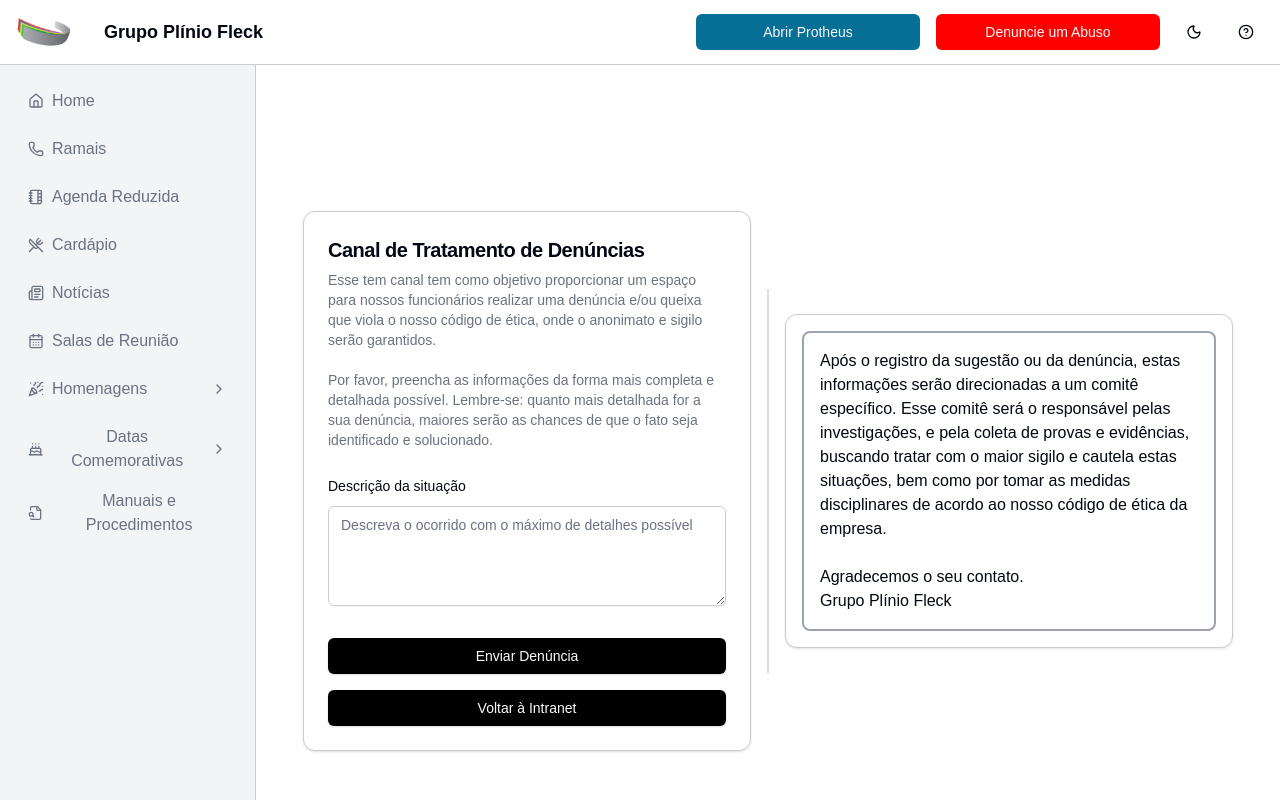
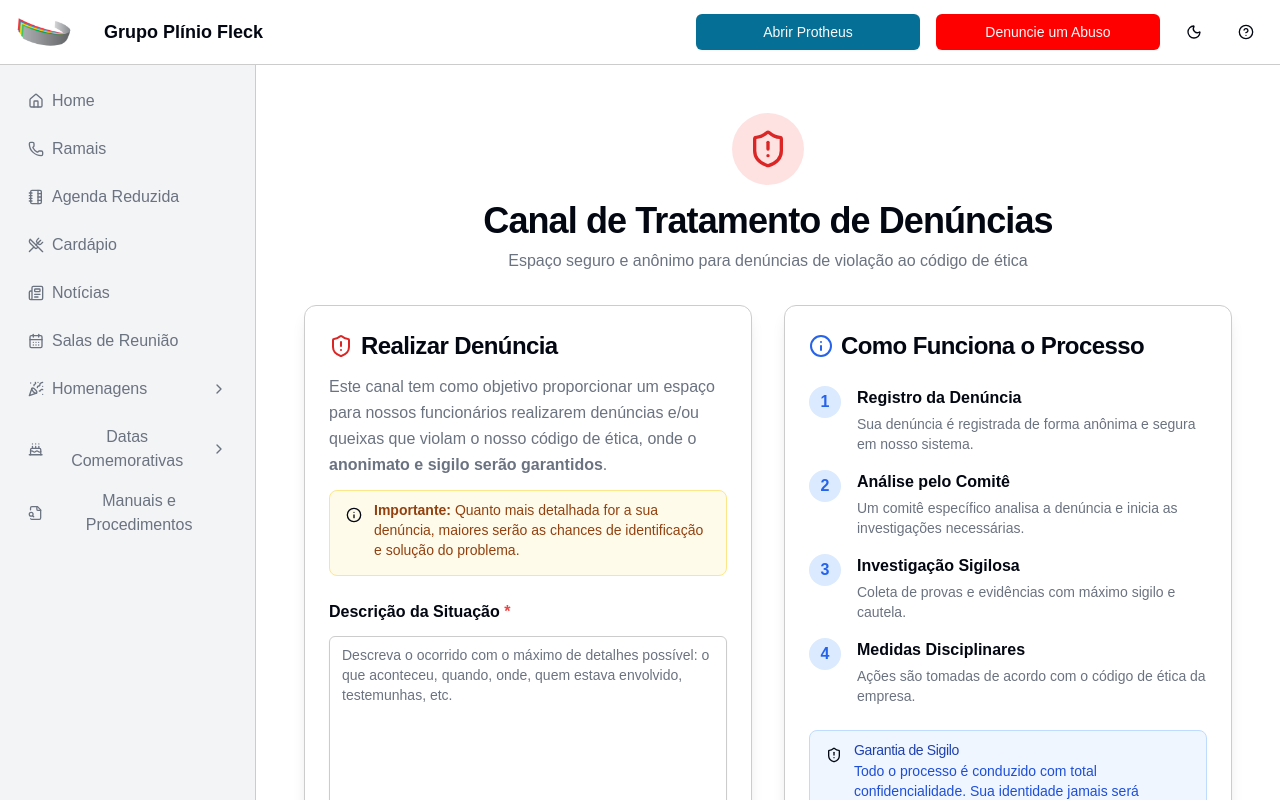
Before and after one commit to FabioHAraujo/intranet-plinio, a Next.js app: page /denuncia in a window 1280 px wide. Built offline with nearby package versions, Linux system fonts and the light colour scheme.

Commit message:
style: Melhorado a estilização da denúncia de abuso

```diff
--- a/app/(pages)/denuncia/page.tsx
+++ b/app/(pages)/denuncia/page.tsx
@@ -6,18 +6,18 @@ import { Button } from "@/components/ui/button";
 import { Card, CardHeader, CardTitle, CardDescription, CardContent, CardFooter } from "@/components/ui/card";
 import { Label } from "@/components/ui/label";
 import { Textarea } from "@/components/ui/textarea";
-import { AlertCircle } from 'lucide-react';
+import { AlertCircle, CheckCircle2, ShieldAlert, Info, ArrowLeft } from 'lucide-react';
 import { Alert, AlertDescription, AlertTitle } from "@/components/ui/alert";
-import { Separator } from '@/components/ui/separator';
 
 export default function AbuseReportForm() {
     const [isSubmitted, setIsSubmitted] = useState(false);
+    const [isSubmitting, setIsSubmitting] = useState(false);
     const router = useRouter();
 
     const handleSubmit = async (event: React.FormEvent) => {
       event.preventDefault();
+      setIsSubmitting(true);
 
-      // Captura apenas o campo de descrição
       const descricao = (event.target as HTMLFormElement).description.value;
 
       try {
@@ -26,7 +26,7 @@ export default function AbuseReportForm() {
           headers: {
             'Content-Type': 'application/json',
           },
-          body: JSON.stringify({ descricao }), // Passa apenas a descrição
+          body: JSON.stringify({ descricao }),
         });
 
         if (response.ok) {
@@ -37,24 +37,37 @@ export default function AbuseReportForm() {
         }
       } catch (error) {
         console.error("Erro ao enviar a denúncia:", error);
+      } finally {
+        setIsSubmitting(false);
       }
     };
 
     if (isSubmitted) {
       return (
-        <div className="flex items-center justify-center min-h-screen">
-          <Card className="w-full max-w-md">
-            <CardContent className="pt-6">
-              <Alert>
-                <AlertCircle className="h-4 w-4" />
-                <AlertTitle>Denúncia Recebida</AlertTitle>
-                <AlertDescription>
-                  Sua denúncia foi registrada e será investigada com sigilo. Obrigado por ajudar a manter um ambiente de trabalho seguro.
+        <div className="flex items-center justify-center min-h-screen p-4 bg-gradient-to-br from-green-50 to-emerald-50 dark:from-gray-900 dark:to-gray-800">
+          <Card className="w-full max-w-lg shadow-lg animate-in fade-in slide-in-from-bottom-4 duration-500">
+            <CardContent className="pt-8 pb-6">
+              <div className="flex flex-col items-center text-center space-y-4">
+                <div className="rounded-full bg-green-100 dark:bg-green-900 p-3">
+                  <CheckCircle2 className="h-12 w-12 text-green-600 dark:text-green-400" />
+                </div>
+                <Alert className="border-green-200 bg-green-50 dark:bg-green-950 dark:border-green-800">
+                  <AlertCircle className="h-4 w-4 text-green-600 dark:text-green-400" />
+                  <AlertTitle className="text-green-800 dark:text-green-300">Denúncia Recebida com Sucesso</AlertTitle>
+                  <AlertDescription className="text-green-700 dark:text-green-400">
+                    Sua denúncia foi registrada e será investigada com <strong>total sigilo</strong>.
+                    Obrigado por ajudar a manter um ambiente de trabalho seguro e ético.
                   </AlertDescription>
                 </Alert>
+              </div>
             </CardContent>
-            <CardFooter>
-                <Button type="button" className="w-full bg-black hover:bg-blue-500" onClick={() => router.push('/')}>
+            <CardFooter className="flex flex-col gap-2">
+              <Button
+                type="button"
+                className="w-full"
+                onClick={() => router.push('/')}
+              >
+                <ArrowLeft className="mr-2 h-4 w-4" />
                 Retornar à Intranet
               </Button>
             </CardFooter>
@@ -64,50 +77,177 @@ export default function AbuseReportForm() {
     }
 
     return (
-      <div className="flex items-center justify-center min-h-screen">
-        <Card className="w-full max-w-md">
-          <CardHeader>
-            <CardTitle className='text-xl'>Canal de Tratamento de Denúncias</CardTitle>
-            <CardDescription>
-            Esse tem canal tem como objetivo proporcionar um espaço para nossos funcionários realizar uma denúncia e/ou queixa que viola o nosso código de ética, onde o anonimato e sigilo serão garantidos.
-            <br/><br/>
-            Por favor, preencha as informações da forma mais completa e detalhada possível. Lembre-se: quanto mais detalhada for a sua denúncia, maiores serão as chances de que o fato seja identificado e solucionado.
+      <div className="min-h-screen p-4 lg:p-8">
+        <div className="max-w-7xl mx-auto">
+          {/* Cabeçalho da página */}
+          <div className="text-center mb-8 space-y-2">
+            <div className="flex justify-center mb-4">
+              <div className="rounded-full bg-red-100 dark:bg-red-900 p-4">
+                <ShieldAlert className="h-10 w-10 text-red-600 dark:text-red-400" />
+              </div>
+            </div>
+            <h1 className="text-3xl lg:text-4xl font-bold tracking-tight">
+              Canal de Tratamento de Denúncias
+            </h1>
+            <p className="text-muted-foreground max-w-2xl mx-auto">
+              Espaço seguro e anônimo para denúncias de violação ao código de ética
+            </p>
+          </div>
+
+          {/* Cards principais */}
+          <div className="grid lg:grid-cols-2 gap-6 lg:gap-8">
+            {/* Card do formulário */}
+            <Card className="shadow-lg">
+              <CardHeader className="space-y-3">
+                <CardTitle className="text-2xl flex items-center gap-2">
+                  <ShieldAlert className="h-6 w-6 text-red-600" />
+                  Realizar Denúncia
+                </CardTitle>
+                <CardDescription className="text-base leading-relaxed">
+                  Este canal tem como objetivo proporcionar um espaço para nossos funcionários realizarem
+                  denúncias e/ou queixas que violam o nosso código de ética, onde o <strong>anonimato e sigilo
+                  serão garantidos</strong>.
                 </CardDescription>
+                <Alert className="border-amber-200 bg-amber-50 dark:bg-amber-950 dark:border-amber-800">
+                  <Info className="h-4 w-4 text-amber-600" />
+                  <AlertDescription className="text-amber-800 dark:text-amber-300 text-sm">
+                    <strong>Importante:</strong> Quanto mais detalhada for a sua denúncia, maiores serão as
+                    chances de identificação e solução do problema.
+                  </AlertDescription>
+                </Alert>
               </CardHeader>
               <CardContent>
-            <form onSubmit={handleSubmit} className="space-y-4">
-              <div className="space-y-2">
-                <Label htmlFor="description">Descrição da situação</Label>
+                <form onSubmit={handleSubmit} className="space-y-6">
+                  <div className="space-y-3">
+                    <Label htmlFor="description" className="text-base font-semibold">
+                      Descrição da Situação <span className="text-red-500">*</span>
+                    </Label>
                     <Textarea
                       id="description"
-                  placeholder="Descreva o ocorrido com o máximo de detalhes possível"
+                      placeholder="Descreva o ocorrido com o máximo de detalhes possível: o que aconteceu, quando, onde, quem estava envolvido, testemunhas, etc."
                       required
-                  className="min-h-[100px]"
+                      className="min-h-[200px] resize-y"
+                      disabled={isSubmitting}
                     />
+                    <p className="text-xs text-muted-foreground">
+                      Sua identidade será mantida em sigilo absoluto durante todo o processo.
+                    </p>
                   </div>
-              <CardFooter className='p-0'>
-                <Button type="submit" className="w-full bg-black hover:bg-red-500 my-4">
+
+                  <div className="space-y-3 pt-2">
+                    <Button
+                      type="submit"
+                      className="w-full h-12 text-base text-white font-semibold bg-red-600 hover:bg-red-700 dark:bg-red-700 dark:hover:bg-red-800"
+                      disabled={isSubmitting}
+                    >
+                      {isSubmitting ? (
+                        <>
+                          <div className="mr-2 h-4 w-4 animate-spin rounded-full border-2 border-white border-t-transparent" />
+                          Enviando...
+                        </>
+                      ) : (
+                        <>
+                          <AlertCircle className="mr-2 h-5 w-5" />
                           Enviar Denúncia
+                        </>
+                      )}
                     </Button>
-              </CardFooter>
-            </form>
-            <Button type="button" className="w-full bg-black hover:bg-blue-500" onClick={() => router.push('/')}>
+
+                    <Button
+                      type="button"
+                      variant="outline"
+                      className="w-full h-11"
+                      onClick={() => router.push('/')}
+                      disabled={isSubmitting}
+                    >
+                      <ArrowLeft className="mr-2 h-4 w-4" />
                       Voltar à Intranet
                     </Button>
+                  </div>
+                </form>
               </CardContent>
+            </Card>
 
-        </Card>
-        <Separator orientation="vertical" className="mx-4 h-96 w-[2px] bg-gray-300 opacity-80" />
-        <Card className="w-full max-w-md h-full p-4">
-          <CardContent className='p-0'>
-              <p className='border-gray-400 border-2 p-4 rounded-lg'>Após o registro da sugestão ou da denúncia, estas informações serão direcionadas a um comitê específico. Esse comitê será o responsável pelas investigações, e pela coleta de provas e evidências, buscando tratar com o maior sigilo e cautela estas situações, bem como por tomar as medidas disciplinares de acordo ao nosso código de ética da empresa.
-                <br/><br/>
-                Agradecemos o seu contato.
-                <br/>
+            {/* Card informativo */}
+            <Card className="shadow-lg lg:sticky lg:top-8 h-fit">
+              <CardHeader>
+                <CardTitle className="text-2xl flex items-center gap-2">
+                  <Info className="h-6 w-6 text-blue-600" />
+                  Como Funciona o Processo
+                </CardTitle>
+              </CardHeader>
+              <CardContent className="space-y-6">
+                <div className="space-y-4">
+                  <div className="flex gap-4">
+                    <div className="flex-shrink-0 w-8 h-8 rounded-full bg-blue-100 dark:bg-blue-900 flex items-center justify-center text-blue-600 dark:text-blue-400 font-bold">
+                      1
+                    </div>
+                    <div className="flex-1">
+                      <h3 className="font-semibold mb-1">Registro da Denúncia</h3>
+                      <p className="text-sm text-muted-foreground">
+                        Sua denúncia é registrada de forma anônima e segura em nosso sistema.
+                      </p>
+                    </div>
+                  </div>
+
+                  <div className="flex gap-4">
+                    <div className="flex-shrink-0 w-8 h-8 rounded-full bg-blue-100 dark:bg-blue-900 flex items-center justify-center text-blue-600 dark:text-blue-400 font-bold">
+                      2
+                    </div>
+                    <div className="flex-1">
+                      <h3 className="font-semibold mb-1">Análise pelo Comitê</h3>
+                      <p className="text-sm text-muted-foreground">
+                        Um comitê específico analisa a denúncia e inicia as investigações necessárias.
+                      </p>
+                    </div>
+                  </div>
+
+                  <div className="flex gap-4">
+                    <div className="flex-shrink-0 w-8 h-8 rounded-full bg-blue-100 dark:bg-blue-900 flex items-center justify-center text-blue-600 dark:text-blue-400 font-bold">
+                      3
+                    </div>
+                    <div className="flex-1">
+                      <h3 className="font-semibold mb-1">Investigação Sigilosa</h3>
+                      <p className="text-sm text-muted-foreground">
+                        Coleta de provas e evidências com máximo sigilo e cautela.
+                      </p>
+                    </div>
+                  </div>
+
+                  <div className="flex gap-4">
+                    <div className="flex-shrink-0 w-8 h-8 rounded-full bg-blue-100 dark:bg-blue-900 flex items-center justify-center text-blue-600 dark:text-blue-400 font-bold">
+                      4
+                    </div>
+                    <div className="flex-1">
+                      <h3 className="font-semibold mb-1">Medidas Disciplinares</h3>
+                      <p className="text-sm text-muted-foreground">
+                        Ações são tomadas de acordo com o código de ética da empresa.
+                      </p>
+                    </div>
+                  </div>
+                </div>
+
+                <Alert className="border-blue-200 bg-blue-50 dark:bg-blue-950 dark:border-blue-800">
+                  <ShieldAlert className="h-4 w-4 text-blue-600" />
+                  <AlertTitle className="text-blue-800 dark:text-blue-300">Garantia de Sigilo</AlertTitle>
+                  <AlertDescription className="text-blue-700 dark:text-blue-400 text-sm">
+                    Todo o processo é conduzido com total confidencialidade. Sua identidade jamais será revelada
+                    sem sua autorização expressa.
+                  </AlertDescription>
+                </Alert>
+
+                <div className="pt-4 border-t">
+                  <p className="text-sm text-muted-foreground leading-relaxed">
+                    Agradecemos o seu contato e sua contribuição para manter um ambiente de trabalho ético e seguro.
+                  </p>
+                  <p className="text-sm font-semibold mt-2">
                     Grupo Plínio Fleck
                   </p>
+                </div>
               </CardContent>
             </Card>
           </div>
+        </div>
+      </div>
     );
 }
```
Lines whose indentation alone changed are shown as unchanged.
